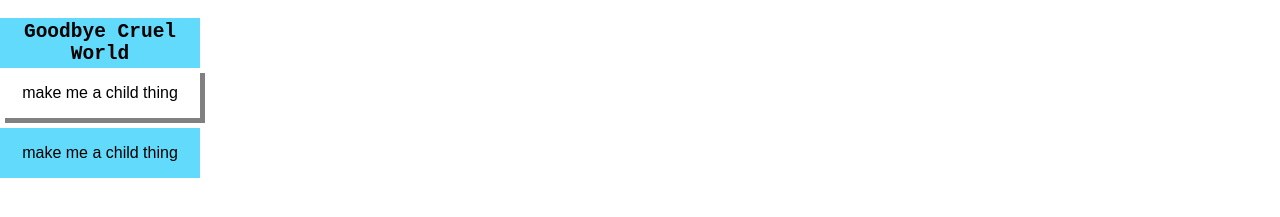
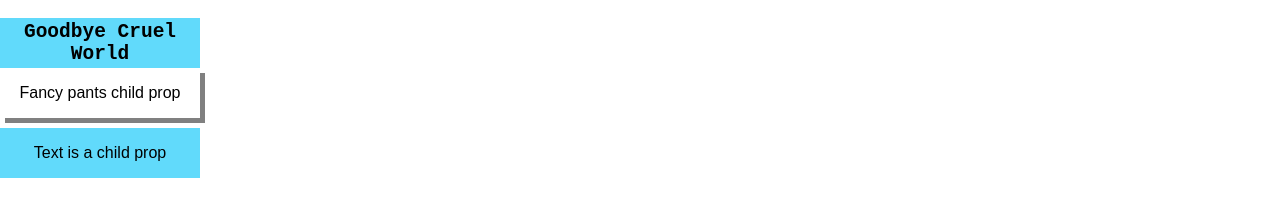
Before and after one commit to claire-codes/react-app-playground, a React (Create React App) app: page / in a window 1280 px wide. Shown: the part 349-566 px from the top of the page. Built offline with nearby package versions, Linux system fonts and the light colour scheme.

Commit message:
Use children prop in component

```diff
--- a/src/App.js
+++ b/src/App.js
@@ -116,8 +116,8 @@ class App extends Component {
                 <Foo>
                     <h2>Goodbye Cruel World</h2>
                 </Foo>
-                <Widget text="make me a child thing" invisible />
-                <Widget text="make me a child thing" />
+                <Widget invisible>Fancy pants child prop</Widget>
+                <Widget>Text is a child prop</Widget>
             </div>
         );
     }
--- a/src/Widget.js
+++ b/src/Widget.js
@@ -1,4 +1,4 @@
-import React, { Component } from 'react';
+import React from 'react';
 import styled from 'styled-components';
 
 const StyledWidget = styled.div`
@@ -15,8 +15,8 @@ const StyledWidget = styled.div`
         margin-bottom: 10px;`};
 `;
 
-const Widget = ({ text, invisible }) => {
-    return <StyledWidget invisible={invisible}>{text}</StyledWidget>;
-};
+const Widget = ({ children, invisible }) => (
+    <StyledWidget invisible={invisible}>{children}</StyledWidget>
+);
 
 export default Widget;
```
